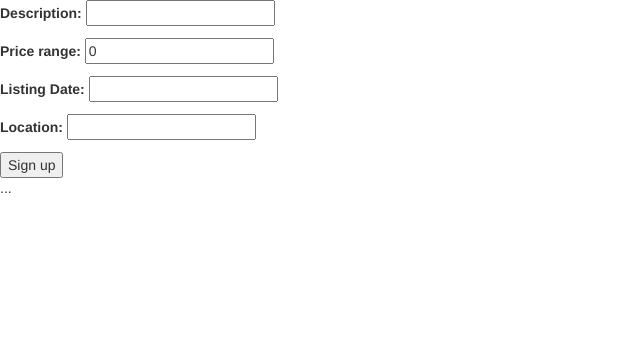
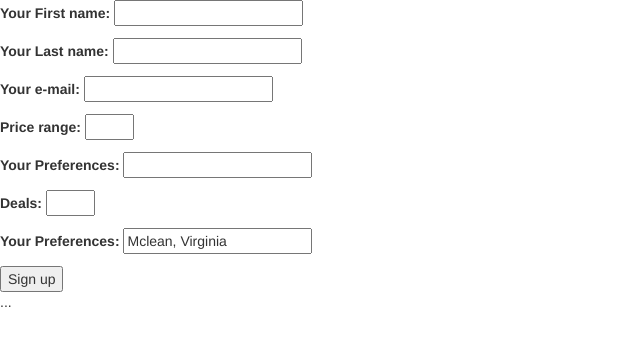
Before and after one commit to andrewjton/C1_Yelp, a Django app: template yelp_v2/testing_ajax/templates/testing_ajax/signup.html in a window 1280 px wide. Shown: the part 20-366 px from the top of the page, without its empty margins (0-640 px from the left). Run offline with Django 3.2, Linux system fonts and the light colour scheme; the template is opened without the code that fills it: values that come from a table or form of the project are taken from there, others are empty; some libraries are stand-ins or nearby versions.

Commit message:
custom form post request and validation

```diff
--- a/yelp_v2/testing_ajax/forms.py
+++ b/yelp_v2/testing_ajax/forms.py
@@ -1,7 +1,21 @@
 from django import forms
 from .models import Transaction
 
-class TransactionForm(forms.ModelForm):
-	class Meta:
-		model = Transaction # Your User model
-		fields = '__all__'
+class TransactionForm(forms.Form):
+	name = forms.CharField(label='Your First name', max_length=20)
+	surname = forms.CharField(label='Your Last name', max_length=20)
+	email = forms.EmailField(label='Your e-mail', max_length=20)
+	price_range = forms.IntegerField(max_value= 5, min_value=0)
+	preferences = forms.CharField(label="Your Preferences", max_length=1000)
+	deals = forms.IntegerField(max_value=1, min_value=0) #1 - 5
+
+	location = forms.CharField(label="Your Preferences", max_length=200, initial="Mclean, Virginia")
+	# listing_date = forms.DateTimeField()
+	def __init__(self, *args, **kwargs):
+	    super(TransactionForm, self).__init__(*args, **kwargs)
+
+	    for key in self.fields:
+	        self.fields['name'].required = False
+	        self.fields['surname'].required = False
+	        self.fields['email'].required = False
+	        self.fields['deals'].required = False
--- a/yelp_v2/testing_ajax/models.py
+++ b/yelp_v2/testing_ajax/models.py
@@ -2,11 +2,17 @@ from django.db import models
 
 # Create your models here.
 class Transaction(models.Model):
-	description = models.CharField(max_length=1000) #csv, with tags of interest
+	name = models.CharField(max_length=100)
+	surname = models.CharField(max_length=100)
+	email = models.CharField(max_length=100)
 	price_range = models.IntegerField(default=0) #1 - 5
+	preferences = models.CharField(max_length=1000) #csv, with tags of interest
+	deals = models.IntegerField(default=0) #1 - 5
+
 	listing_date = models.DateTimeField('Listing Date')
 	location = models.CharField(max_length=100) #is this the best format?
+
 	#restaurants selected?
 	#name, dob, etc.?]
 	def __str__(self):
-		return str(self.id)
+		return str(self.name) + str(self.surname)
--- a/yelp_v2/testing_ajax/templates/testing_ajax/base.html
+++ b/yelp_v2/testing_ajax/templates/testing_ajax/base.html
@@ -4,7 +4,6 @@
   <head>
     <meta charset="utf-8">
     <title>{% block title %}Default Title{% endblock %}</title>
-    <link rel="stylesheet" type="text/css" href="{% static 'css/app.css' %}">
     {% block stylesheet %}{% endblock %}
   </head>
   <body>
@@ -19,7 +18,6 @@
       ...
     </footer>
     <script src="https://code.jquery.com/jquery-3.1.0.min.js"></script>
-    <script src="{% static 'js/app.js' %}"></script>
     {% block javascript %}{% endblock %}
   </body>
 </html>
--- a/yelp_v2/testing_ajax/urls.py
+++ b/yelp_v2/testing_ajax/urls.py
@@ -7,5 +7,6 @@ urlpatterns = [
     url(r'^signup/$', views.SignUpView.as_view(), name='signup'),
 	url(r'^ajax/validate_username/$', views.validate_username, name='validate_username'),
     url(r'^transaction/$', views.transaction, name='transaction'),
+    url(r'^success/$', views.success, name='success'),
 
 ] + static(settings.STATIC_URL, document_root=settings.STATIC_ROOT)
```
Also changed, not shown: yelp_v2/testing_ajax/templates/testing_ajax/signup_awesome.html (+20 -3 lines), yelp_v2/testing_ajax/views.py (+25 -2 lines), yelp_v2/testing_ajax/migrations/0001_initial.py (added).
